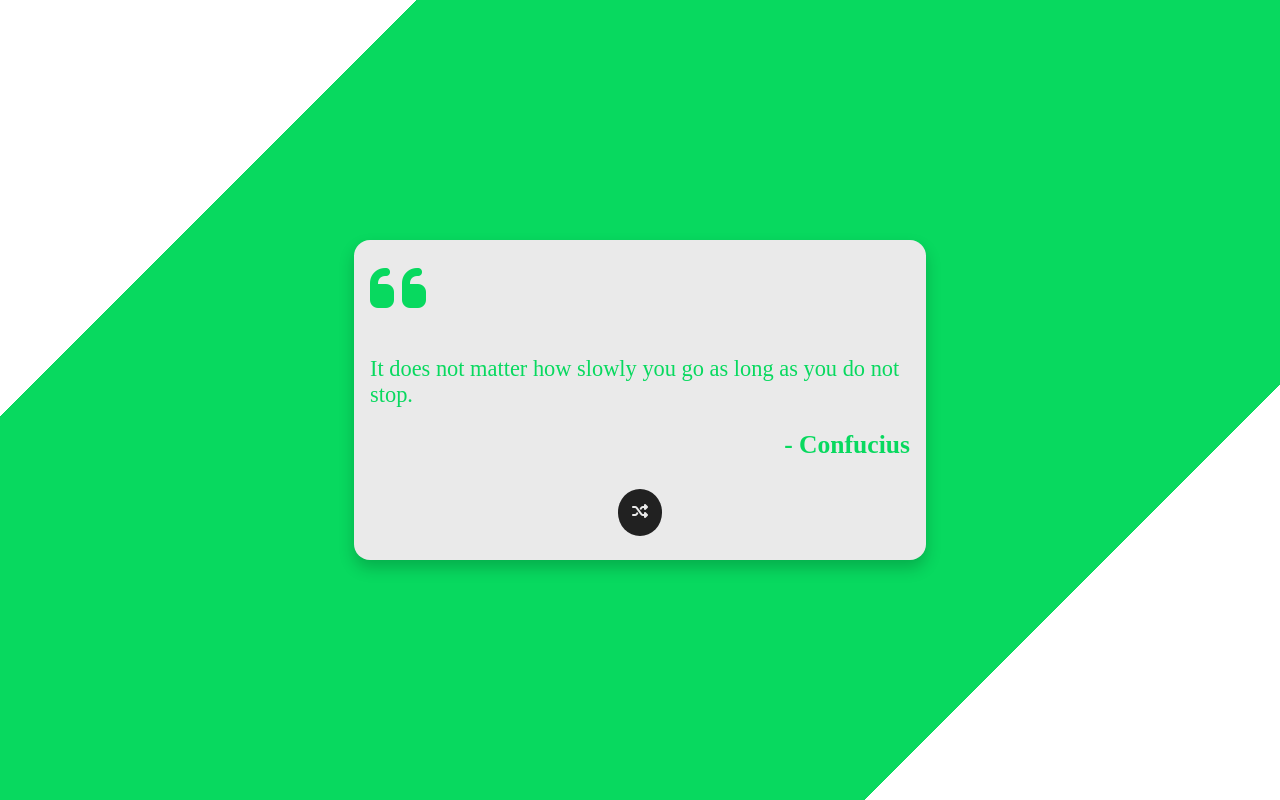
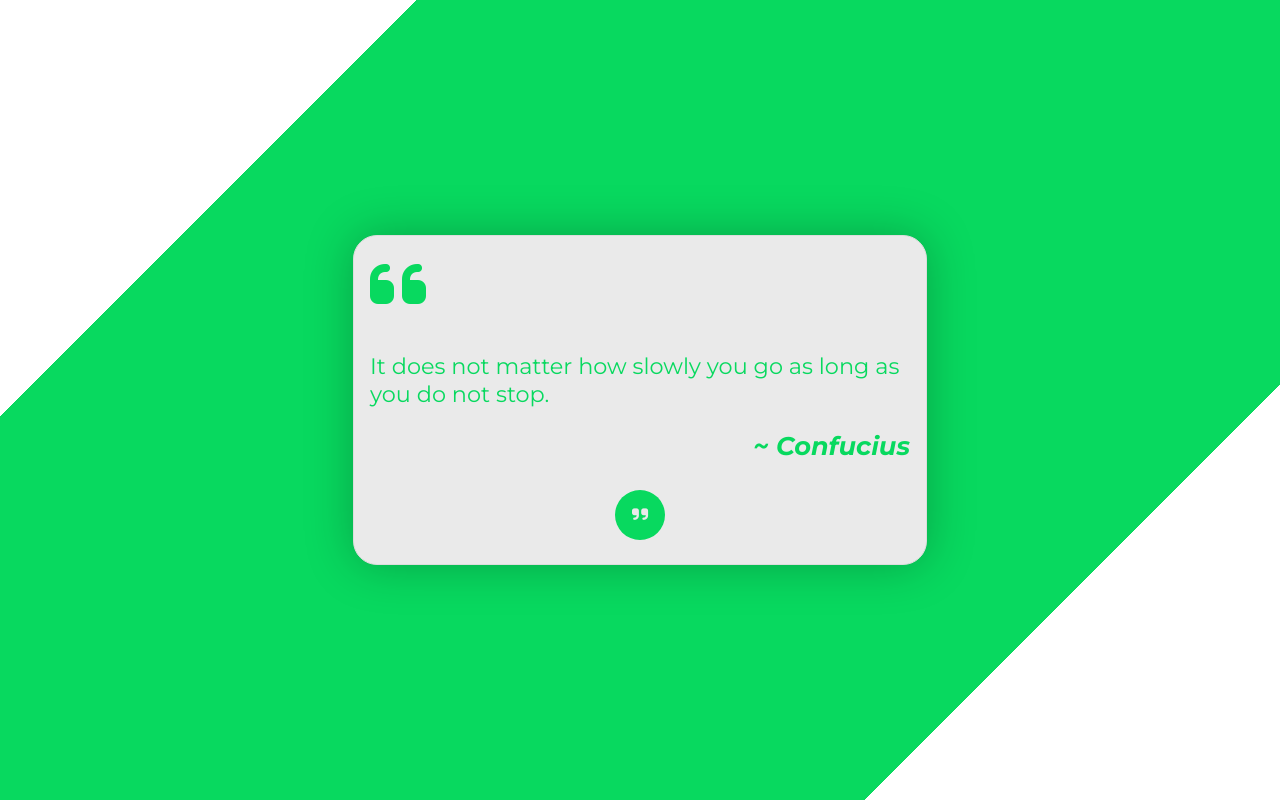
Before and after one commit to MarceloGtz/Random-Quote-Gen, a React (Vite) app: page / in a window 1280 px wide. Built offline with nearby package versions, Linux system fonts and the light colour scheme; the HTML template or start-up script is replaced by a standard one.

Commit message:
Design 3V

```diff
--- a/index.html
+++ b/index.html
@@ -11,6 +11,12 @@
       crossorigin="anonymous"
       referrerpolicy="no-referrer"
     />
+    <link rel="preconnect" href="https://fonts.googleapis.com" />
+    <link rel="preconnect" href="https://fonts.gstatic.com" crossorigin />
+    <link
+      href="https://fonts.googleapis.com/css2?family=Montserrat:ital,wght@0,400;1,700&display=swap"
+      rel="stylesheet"
+    />
     <title>Random Quote Generator</title>
   </head>
   <body>
--- a/src/App.css
+++ b/src/App.css
@@ -5,7 +5,7 @@ body {
 }
 
 .App {
-  font-family: 'Arvo', serif;
+  font-family: 'Montserrat', sans-serif;
   height: 100vh;
   display: flex;
   justify-content: center;
@@ -17,12 +17,16 @@ body {
     -45deg,
     white 0,
     white 20%,
-    #08d9d6 0,
-    #08d9d6 80%,
+    #06c5c2 0,
+    #06c5c2 80%,
     white 0,
     white
   );
-  color: #08d9d6;
+  color: #06c5c2;
+}
+
+.blue .card__button {
+  background-color: #06c5c2;
 }
 
 .red {
@@ -38,6 +42,10 @@ body {
   color: #ff2e63;
 }
 
+.red .card__button {
+  background-color: #ff2e63;
+}
+
 .green {
   background: repeating-linear-gradient(
     -45deg,
@@ -51,6 +59,10 @@ body {
   color: #08d95f;
 }
 
+.green .card__button {
+  background-color: #08d95f;
+}
+
 .card {
   display: flex;
   justify-content: center;
@@ -61,10 +73,16 @@ body {
   min-width: 320px;
   height: fit-content;
   width: 540px;
-  box-shadow: 0 0.5rem 1rem rgba(0, 0, 0, 0.2);
   position: relative;
   padding: 1rem;
-  border-radius: 1rem;
+  border-radius: 1.5rem;
+  border: 1px solid gainsboro;
+  box-shadow: 0 0 3rem 0 rgba(0, 0, 0, 0.25);
+  transition: all 350ms ease-out;
+}
+
+.card:hover {
+  box-shadow: 0 1rem 3rem 0px rgba(0, 0, 0, 0.65);
 }
 
 .card__quote {
@@ -84,20 +102,26 @@ body {
   font-size: 1.6rem;
   text-align: right;
   margin: 0;
+  font-style: italic;
 }
 
 .card__button {
   border: none;
   border-radius: 50%;
-  padding: 0.9rem;
+  padding: 1rem;
   font-size: 1rem;
   color: #eaeaea;
   background-color: #212121;
   cursor: pointer;
   margin-top: 1rem;
   margin-bottom: 0.5rem;
+  width: 50px;
+  height: 50px;
+  display: flex;
+  justify-content: center;
+  align-items: center;
 }
 
 .card__button-icon {
-  font-size: 1rem;
+  font-size: 1.15rem;
 }
--- a/src/App.jsx
+++ b/src/App.jsx
@@ -14,11 +14,11 @@ function App() {
   return (
     //
     <div className={`${className} App`}>
-      <main className='card'>
+      <main className='card shadow-drop-2-center'>
         <i className='card__quote fa-solid fa-quote-left'></i>
         <div className='card__text'>
           <p>{quotesClean[index].quote}</p>
-          <h3 className='card__text-author'>- {quotesClean[index].author}</h3>
+          <h3 className='card__text-author'>~ {quotesClean[index].author}</h3>
         </div>
         <button
           className='card__button'
@@ -29,7 +29,7 @@ function App() {
             );
           }}
         >
-          <i className='card__button-icon fa-solid fa-shuffle'></i>
+          <i class='card__button-icon fa-solid fa-quote-right'></i>
         </button>
       </main>
     </div>
```
